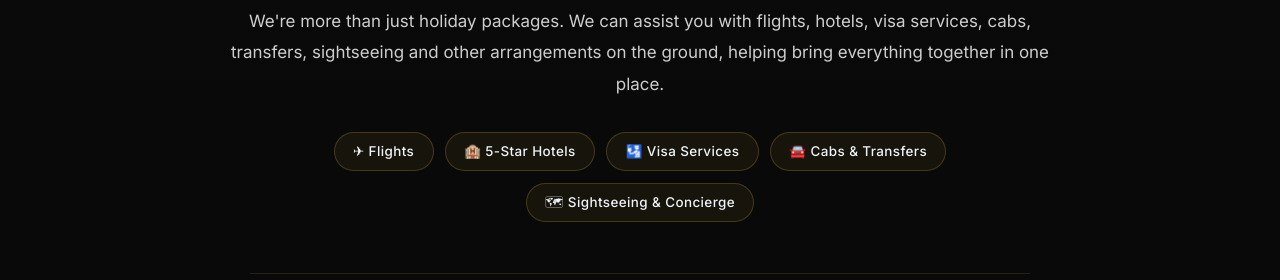
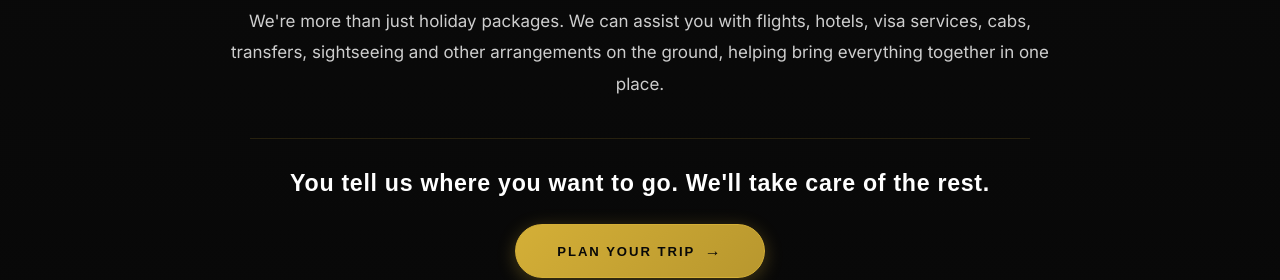
Before and after one commit to Gulshan8285/lumina-travel-luxury, a Next.js app: page / in a window 1280 px wide. Shown: the part 1580-1860 px from the top of the page. Built offline with nearby package versions, Linux system fonts and the light colour scheme; no server answers.

Commit message:
Remove intro services pills from home page

```diff
--- a/src/app/page.tsx
+++ b/src/app/page.tsx
@@ -459,13 +459,6 @@ export default function Home() {
                   We're more than just holiday packages. We can assist you with flights, hotels, visa services, cabs, transfers, sightseeing and other arrangements on the ground, helping bring everything together in one place.
                 </p>
 
-                <div className={styles.introServicesPills}>
-                  <span>✈ Flights</span>
-                  <span>🏨 5-Star Hotels</span>
-                  <span>🛂 Visa Services</span>
-                  <span>🚘 Cabs & Transfers</span>
-                  <span>🗺 Sightseeing & Concierge</span>
-                </div>
 
                 <div className={styles.introClosingBox}>
                   <p className={styles.introClosingStatement}>
```
